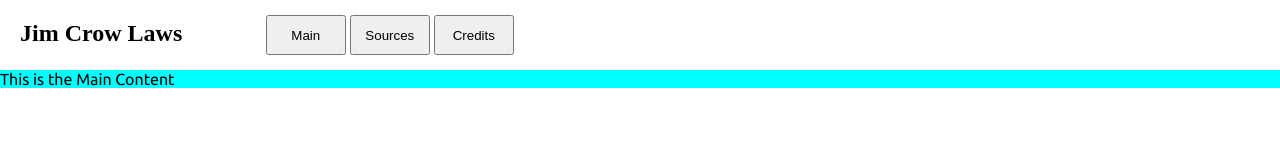
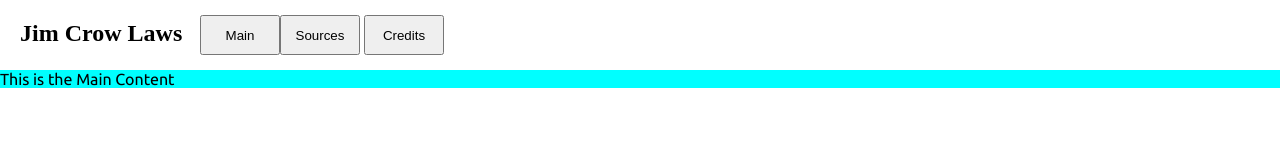
Before and after one commit to RedRain0o0/jim-crow-laws-website, a plain HTML site: page index.html in a window 1280 px wide. Drawn offline with Linux system fonts and the light colour scheme.

Commit message:
update main button dropdown

```diff
--- a/index.html
+++ b/index.html
@@ -12,7 +12,7 @@
       <h2 id="jimCrowHeader">Jim Crow Laws</h2>
       <div id="buttonsDiv">
         <div class="dropdown">
-          <button class="dropbtn">Main
+          <button id="main" class="headerButtons">Main
             <i class="fa fa-caret-down"></i>
           </button>
           <div class="dropdown-content">
@@ -21,7 +21,7 @@
             <a href="#">Link 3</a>
           </div>
         </div>
-        <button onclick="changeContent('mainContent')" id="main" class="headerButtons">Main</button>
+        <!--button onclick="changeContent('mainContent')" id="main" class="headerButtons">Main</button-->
         <button onclick="changeContent('sourcesContent')" id="sources" class="headerButtons">Sources</button>
         <button onclick="changeContent('creditsContent')" id="credits" class="headerButtons">Credits</button>
       </div>
```
